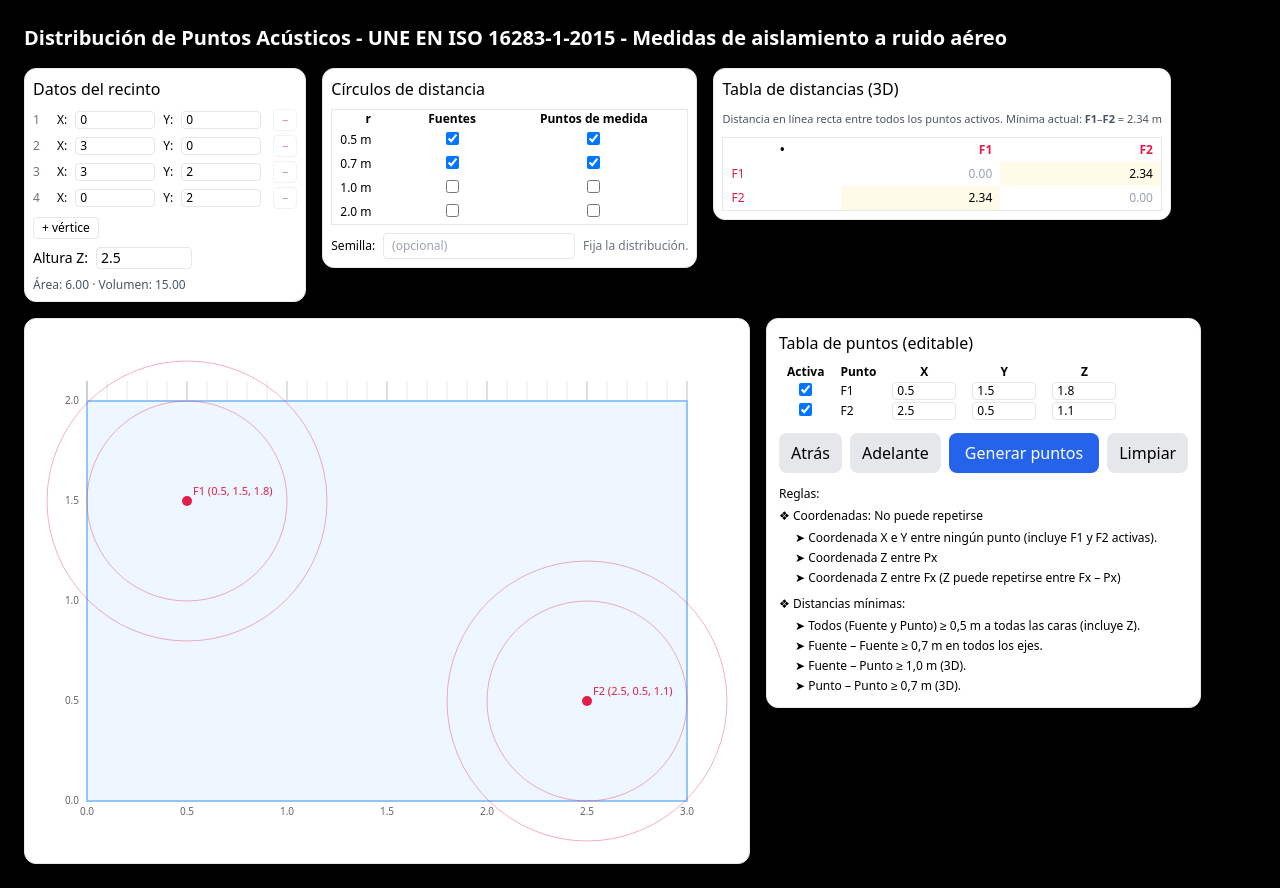
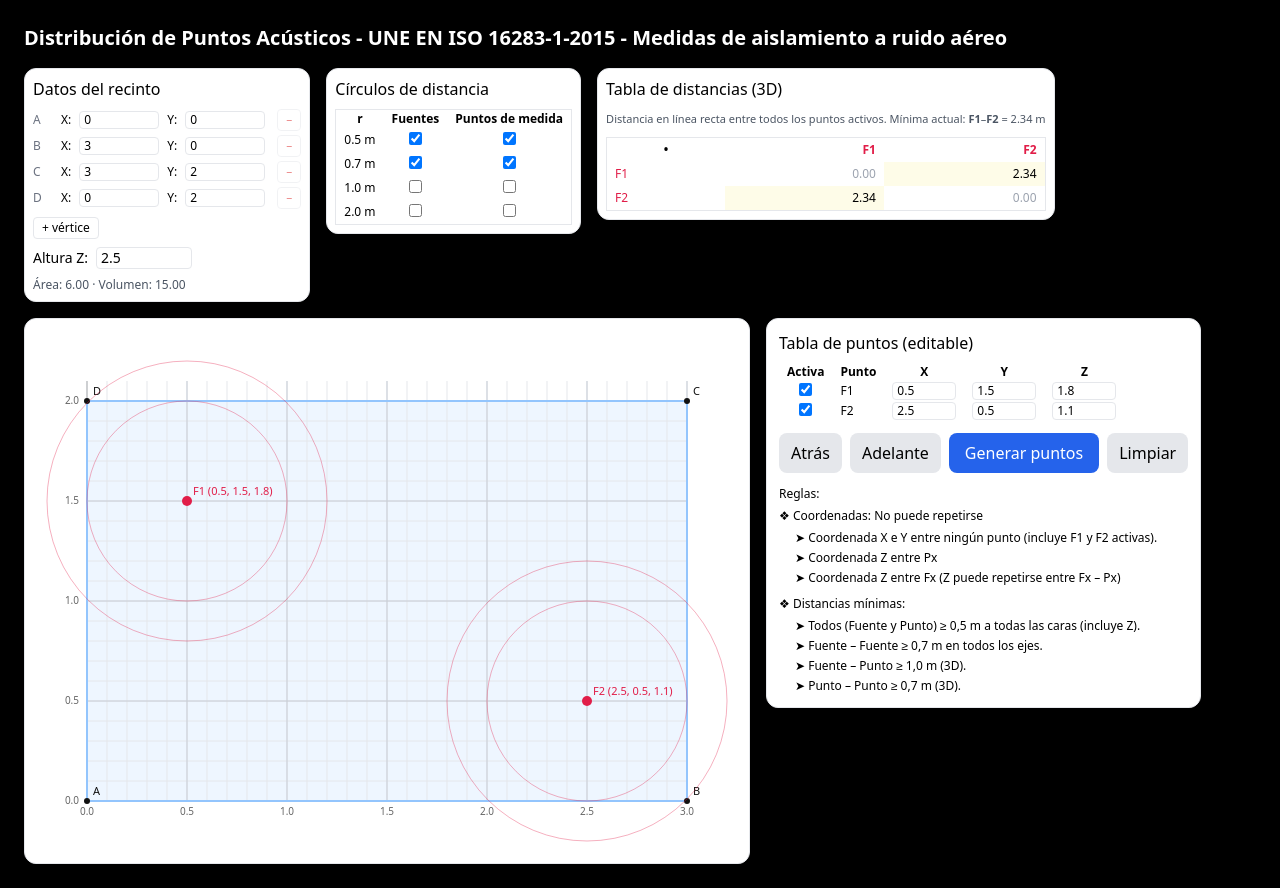
Before and after one commit to ElMo0977/App-puntos-v2-con-Cursor, a React (Vite) app: page / in a window 1280 px wide. Built offline with nearby package versions, Linux system fonts and the light colour scheme.

Commit message:
feat(ui): add idxToLetter function and update vertex labeling; remove seed input option

```diff
--- a/src/App.jsx
+++ b/src/App.jsx
@@ -8,6 +8,17 @@ const key01 = (n) => n.toFixed(1);
 const parseNum = (v, fb = 0) => {
   const n = parseFloat(String(v).replace(",", "."));
   return Number.isFinite(n) ? n : fb;
+};
+
+// Convierte índice 0->A, 1->B, ... 25->Z, 26->AA, etc.
+const idxToLetter = (i) => {
+  let n = i;
+  let s = "";
+  do {
+    s = String.fromCharCode(65 + (n % 26)) + s;
+    n = Math.floor(n / 26) - 1;
+  } while (n >= 0);
+  return s;
 };
 
 // Input numérico tolerante (spinner = inmediato; tecleo = al salir/Enter)
@@ -386,7 +397,6 @@ export default function App() {
   const radii = [0.5, 0.7, 1.0, 2.0];
   const [ringsRed, setRingsRed] = useState({ 0.5: true, 0.7: true, 1: false, 2: false });
   const [ringsBlue, setRingsBlue] = useState({ 0.5: true, 0.7: true, 1: false, 2: false });
-  const [seed, setSeed] = useState("");
   const [busy, setBusy] = useState(false);
   const [msg, setMsg] = useState("");
   const [err, setErr] = useState(false);
@@ -397,7 +407,7 @@ export default function App() {
   const [future, setFuture] = useState([]);
   const takeSnapshot = () =>
     JSON.parse(
-      JSON.stringify({ vertices, alturaZ, F1, F2, activeF1, activeF2, blue, ringsRed, ringsBlue, seed })
+      JSON.stringify({ vertices, alturaZ, F1, F2, activeF1, activeF2, blue, ringsRed, ringsBlue })
     );
   const applySnapshot = (s) => {
     setVertices(s.vertices);
@@ -409,7 +419,7 @@ export default function App() {
     setBlue(s.blue);
     setRingsRed(s.ringsRed);
     setRingsBlue(s.ringsBlue);
-    setSeed(s.seed);
+    // seed eliminado: no recuperar
   };
   const undo = () => {
     setPast((p) => {
@@ -445,7 +455,7 @@ export default function App() {
         s.blue && setBlue(s.blue);
         s.ringsRed && setRingsRed(s.ringsRed);
         s.ringsBlue && setRingsBlue(s.ringsBlue);
-        s.seed && setSeed(s.seed);
+        // seed eliminado: no cargar
       }
     } catch {}
   }, []);
@@ -453,10 +463,10 @@ export default function App() {
     try {
       localStorage.setItem(
         "puntos_app_state_min",
-        JSON.stringify({ vertices, alturaZ, F1, F2, activeF1, activeF2, blue, ringsRed, ringsBlue, seed })
+        JSON.stringify({ vertices, alturaZ, F1, F2, activeF1, activeF2, blue, ringsRed, ringsBlue })
       );
     } catch {}
-  }, [vertices, alturaZ, F1, F2, activeF1, activeF2, blue, ringsRed, ringsBlue, seed]);
+  }, [vertices, alturaZ, F1, F2, activeF1, activeF2, blue, ringsRed, ringsBlue]);
 
   // Escala y helpers de dibujo
   const width = 700,
@@ -575,27 +585,11 @@ export default function App() {
     if (activeF2) check(F2, v.F2);
     blue.forEach((b, i) => check(b, v.blue[i]));
 
-    // Reglas F1–F2 por planos y ejes solo si ambas fuentes están activas
+    // Reglas F1–F2 por ejes (simultáneamente) solo si ambas fuentes están activas
     if (activeF1 && activeF2) {
-      const pd = planarDistances(F1, F2);
       const dx = Math.abs(F1.x - F2.x),
         dy = Math.abs(F1.y - F2.y),
         dz = Math.abs(F1.z - F2.z);
-      if (pd.xy < 0.7) {
-        v.F1.x = v.F1.y = v.F2.x = v.F2.y = true;
-        v.F1.msg.push(`F1–F2 < 0,7 en XY (${pd.xy.toFixed(2)} m)`);
-        v.F2.msg.push(`F1–F2 < 0,7 en XY (${pd.xy.toFixed(2)} m)`);
-      }
-      if (pd.xz < 0.7) {
-        v.F1.x = v.F1.z = v.F2.x = v.F2.z = true;
-        v.F1.msg.push(`F1–F2 < 0,7 en XZ (${pd.xz.toFixed(2)} m)`);
-        v.F2.msg.push(`F1–F2 < 0,7 en XZ (${pd.xz.toFixed(2)} m)`);
-      }
-      if (pd.yz < 0.7) {
-        v.F1.y = v.F1.z = v.F2.y = v.F2.z = true;
-        v.F1.msg.push(`F1–F2 < 0,7 en YZ (${pd.yz.toFixed(2)} m)`);
-        v.F2.msg.push(`F1–F2 < 0,7 en YZ (${pd.yz.toFixed(2)} m)`);
-      }
       if (dx < 0.7) {
         v.F1.x = v.F2.x = true;
         v.F1.msg.push(`F1–F2: |X| = ${dx.toFixed(2)} < 0,7 m`);
@@ -696,7 +690,7 @@ export default function App() {
     setErr(false);
     setMsg("Generando puntos...");
     // grabar estado previo para poder deshacer la generación
-    setPast((p) => [...p, JSON.parse(JSON.stringify({ vertices, alturaZ, F1, F2, activeF1, activeF2, blue, ringsRed, ringsBlue, seed }))]);
+    setPast((p) => [...p, JSON.parse(JSON.stringify({ vertices, alturaZ, F1, F2, activeF1, activeF2, blue, ringsRed, ringsBlue }))]);
     setFuture([]);
 
     setTimeout(() => {
@@ -705,7 +699,6 @@ export default function App() {
           F1,
           F2,
           candidates,
-          seed,
           genNonce: nonce,
           f1Active: activeF1,
           f2Active: activeF2,
@@ -725,7 +718,7 @@ export default function App() {
           setErr(true);
           setMsg(`⚠️ No es posible cumplir todas las reglas con esta geometría. Se muestran 5 puntos maximizando separación.\n• ${issues.slice(0, 8).join("\n• ")}`);
         }
-        if (!seed) setNonce((n) => n + 1);
+        setNonce((n) => n + 1);
       } catch (e) {
         console.error(e);
         setErr(true);
@@ -734,7 +727,7 @@ export default function App() {
         setBusy(false);
       }
     }, 20);
-  }, [busy, candidates, seed, nonce, F1, F2, activeF1, activeF2, byZ, zLevelsAll]);
+  }, [busy, candidates, nonce, F1, F2, activeF1, activeF2, byZ, zLevelsAll]);
 
   // Dibujo: rejilla + ejes + polígono + puntos
   const GridAxes = useMemo(() => {
@@ -860,7 +853,7 @@ export default function App() {
           <h2 className="text-base font-medium mb-2">Datos del recinto</h2>
           {vertices.map((v, i) => (
             <div key={i} className="flex items-center gap-2 mb-1 text-xs">
-              <span className="w-4 text-gray-500">{i + 1}</span>
+              <span className="w-5 text-gray-500">{idxToLetter(i)}</span>
               <label>X:</label>
               <NumInput
                 value={v.x}
@@ -967,17 +960,7 @@ export default function App() {
               ))}
             </tbody>
           </table>
-          <div className="mt-2 text-xs flex items-center gap-2">
-            <label>Semilla:</label>
-            <input
-              type="text"
-              value={seed}
-              onChange={(e) => setSeed(e.target.value)}
-              className="border rounded px-2 py-1"
-              placeholder="(opcional)"
-            />
-            <span className="text-gray-500">Fija la distribución.</span>
-          </div>
+          {/* Opción de semilla eliminada */}
         </section>
 
         {/* Tabla de distancias (3D) */}
@@ -1031,13 +1014,33 @@ export default function App() {
       <div className="flex gap-4 items-start">
         <div className="p-3 rounded-xl shadow bg-white border">
           <svg width={width} height={height}>
-            {GridAxes}
+            {/* Relleno del recinto debajo de la rejilla */}
             <polygon
               points={vertices.map((v) => { const s = toSvg(v); return `${s.x},${s.y}`; }).join(" ")}
               fill="#eef6ff"
+              stroke="none"
+            />
+            {/* Rejilla por encima del relleno para que se vea dentro del recinto */}
+            {GridAxes}
+            {/* Contorno del recinto por encima de la rejilla */}
+            <polygon
+              points={vertices.map((v) => { const s = toSvg(v); return `${s.x},${s.y}`; }).join(" ")}
+              fill="none"
               stroke="#93c5fd"
               strokeWidth={2}
             />
+
+            {/* Vértices etiquetados A, B, C, ... */}
+            {vertices.map((v, i) => {
+              const s = toSvg(v);
+              const label = idxToLetter(i);
+              return (
+                <g key={`V-${i}`}>
+                  <circle cx={s.x} cy={s.y} r={3} fill="#111" />
+                  <text x={s.x + 6} y={s.y - 6} fontSize={11} fill="#111">{label}</text>
+                </g>
+              );
+            })}
 
             {(() => {
               const draw = (p, label, color, rings, active) => {
```
